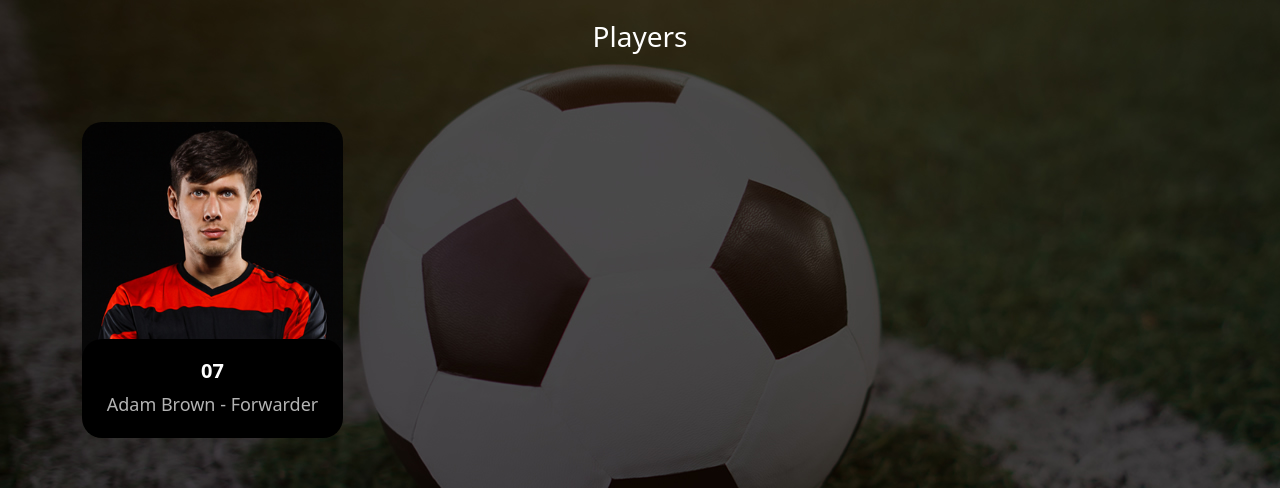
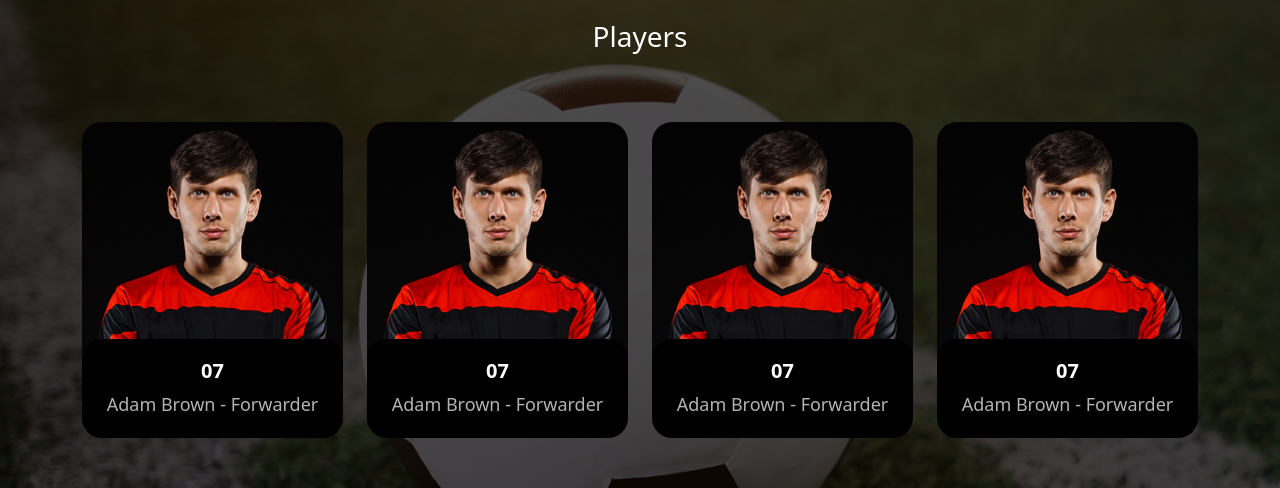
Before and after one commit to FernandoVerderame/proj-html-vuejs, a Vue app: page / in a window 1280 px wide. Shown: the top 488 px of the page. Built offline with nearby package versions, Linux system fonts and the light colour scheme.

Commit message:
added data & v-for

```diff
--- a/src/components/players/PlayerList.vue
+++ b/src/components/players/PlayerList.vue
@@ -3,6 +3,17 @@ import PlayerCard from './PlayerCard.vue';
 
 export default {
     name: 'PlayerList',
+    data: () => ({
+        players: [{
+            name: 'Adam Brown', role: 'Forwarder', shirtNumber: 7, src: 'player1.jpg'
+        }, {
+            name: 'Michael Kayn', role: 'Forwarder', shirtNumber: 9, src: 'player2.jpg'
+        }, {
+            name: 'Micheal Lee', role: 'Forwarder', shirtNumber: 11, src: 'player3.jpg'
+        }, {
+            name: 'Ethan Smith', role: 'Midfielder', shirtNumber: 15, src: 'player4.jpg'
+        }]
+    }),
     components: { PlayerCard }
 };
 </script>
@@ -13,7 +24,7 @@ export default {
         <div class="container">
             <h3 class="text-center">Players</h3>
             <div class="row">
-                <div class="col col-3 d-flex align-items-center">
+                <div class="col col-3 d-flex align-items-center" v-for="(player, i) in players" :key="i">
                     <PlayerCard />
                 </div>
             </div>
```
